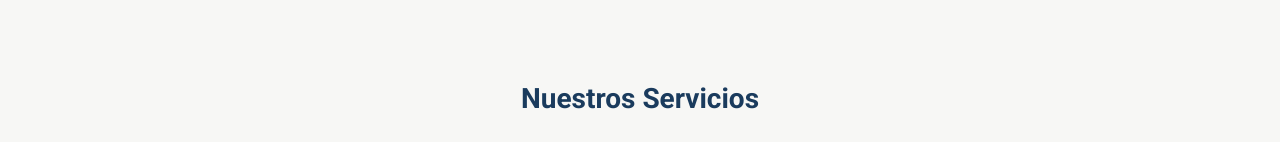
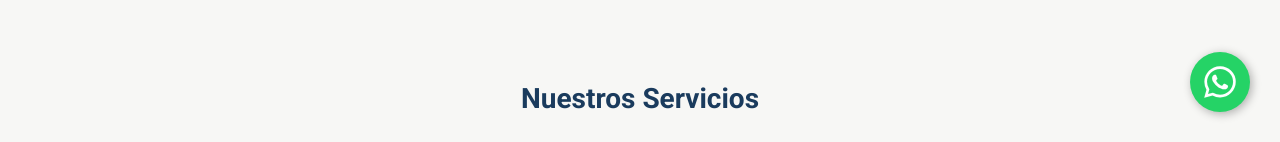
Before and after one commit to lucasbonaffini/piscinas_center_web, a plain HTML site: page index.html in a window 1280 px wide. Shown: the part 658-800 px from the top of the page. Drawn offline with nearby package versions, Linux system fonts and the light colour scheme.

Commit message:
Adding WhatsApp floating button

```diff
--- a/css/styles.css
+++ b/css/styles.css
@@ -1,6 +1,52 @@
 /* Estilos globales */
 
 @import url('https://fonts.googleapis.com/css2?family=Roboto:wght@400;500;600;700&display=swap');
+
+/* WhatsApp Floating Button */
+.whatsapp-float {
+    position: fixed;
+    width: 60px;
+    height: 60px;
+    bottom: 30px;
+    right: 30px;
+    background-color: #25d366;
+    color: white;
+    border-radius: 50%;
+    text-align: center;
+    font-size: 36px;
+    box-shadow: 2px 2px 10px rgba(0, 0, 0, 0.3);
+    z-index: 1000;
+    display: flex;
+    align-items: center;
+    justify-content: center;
+    transition: all 0.3s ease;
+    text-decoration: none;
+}
+
+.whatsapp-float:hover {
+    background-color: #128c7e;
+    transform: scale(1.1);
+    box-shadow: 2px 2px 15px rgba(0, 0, 0, 0.4);
+}
+
+.whatsapp-float ion-icon {
+    color: white;
+    font-size: 36px;
+}
+
+@media (max-width: 768px) {
+    .whatsapp-float {
+        width: 50px;
+        height: 50px;
+        bottom: 20px;
+        right: 20px;
+        font-size: 28px;
+    }
+
+    .whatsapp-float ion-icon {
+        font-size: 28px;
+    }
+}
 
 body {
     font-family: 'Roboto', sans-serif;
--- a/index.html
+++ b/index.html
@@ -224,6 +224,11 @@
     </div>
   </footer>
 
+    <!-- WhatsApp Floating Button -->
+    <a href="https://wa.me/5493548407562?text=Hola!%20Me%20gustaria%20recibir%20mas%20info!%20%F0%9F%8F%96%EF%B8%8F" class="whatsapp-float" target="_blank" aria-label="Chat en WhatsApp">
+        <ion-icon name="logo-whatsapp"></ion-icon>
+    </a>
+
     <!-- JavaScript for Water Animation -->
     <script src="js/waterEffect.js"></script>
 </body>
```
Also changed, not shown: pages/about.html (+5 -0 lines), pages/contact.html (+5 -0 lines), pages/services.html (+5 -0 lines).
